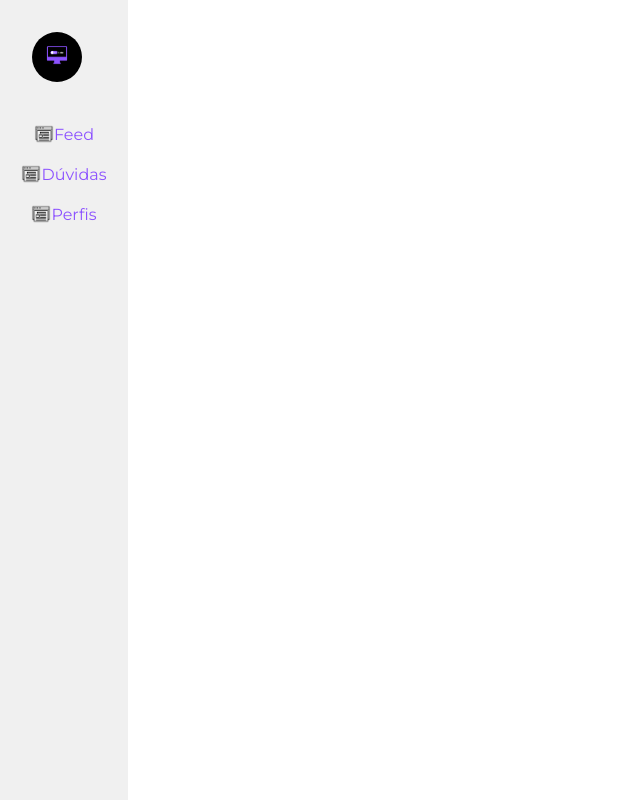
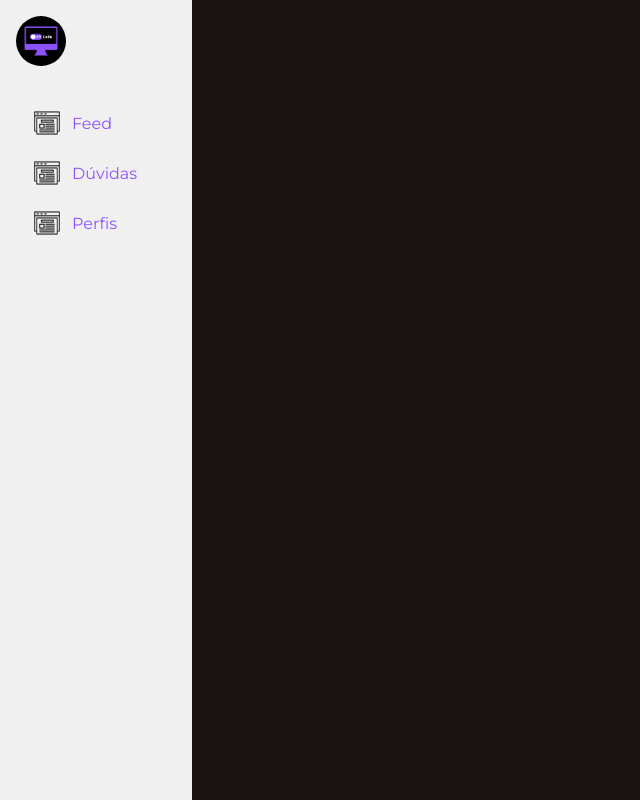
Before and after one commit to AnaCarolinaFreitas/OffCode-Frontend, a Next.js app: page /Feed in a window 1280 px wide. Shown: the whole page, without its empty margins (0-640 px from the left). Built offline with nearby package versions, Linux system fonts and the light colour scheme.

Commit message:
Feat: started card component

```diff
--- a/app/Feed/feed.module.css
+++ b/app/Feed/feed.module.css
@@ -0,0 +1,4 @@
+.feedContainer {
+    display: flex;
+    background-color: #1B1212;
+}
--- a/components/Navigation.jsx
+++ b/components/Navigation.jsx
@@ -7,10 +7,11 @@ export default function Navigation() {
     <div className={styles.feedNavigation}>
       <Image
       className={styles.image}
-      src="/LogoOffCode.png"
+      src="/LogosOffCode.png"
       width={50}
       height={50}
-      alt="profile image" />
+      alt="profile image"
+      priority />
       <nav className={styles.navigation}>
         <ul>
           <NavigationText text="Feed" src="/feed-icon.png" />
--- a/styles/Navigation.module.css
+++ b/styles/Navigation.module.css
@@ -2,21 +2,17 @@
     display: flex;
     flex-direction: column;
     align-items: left;
-    width: 10%;
+    width: 15%;
     height: 100vh;
     background-color: #f0f0f0;
 }
 
 .image {
     border-radius: 100%;
-    margin: 2rem;
+    margin: 1rem;
     align-items: flex-start;
 }
 
 .navigation {
-    display: flex;
-    flex-direction: column;
-    justify-content: left;
-    align-items: left;
-
+    padding: 1rem 2rem;
 }
--- a/styles/NavigationText.module.css
+++ b/styles/NavigationText.module.css
@@ -12,13 +12,14 @@
     font-family: "Montserrat", sans-serif;
     display: flex;
     flex-direction: row;
-    justify-content: center;
+    justify-content: flex-start;
     align-items: center;
+    gap: 10px;
 }
 
 .image {
-    width: 20px;
-    height: 20px;
+    width: 30px;
+    height: 30px;
     margin: 10px 0;
 }
 
```
Also changed, not shown: components/CardPostagem.jsx (+19 -0 lines), public/LogoOffCode.png (deleted), public/LogosOffCode.png (added).
